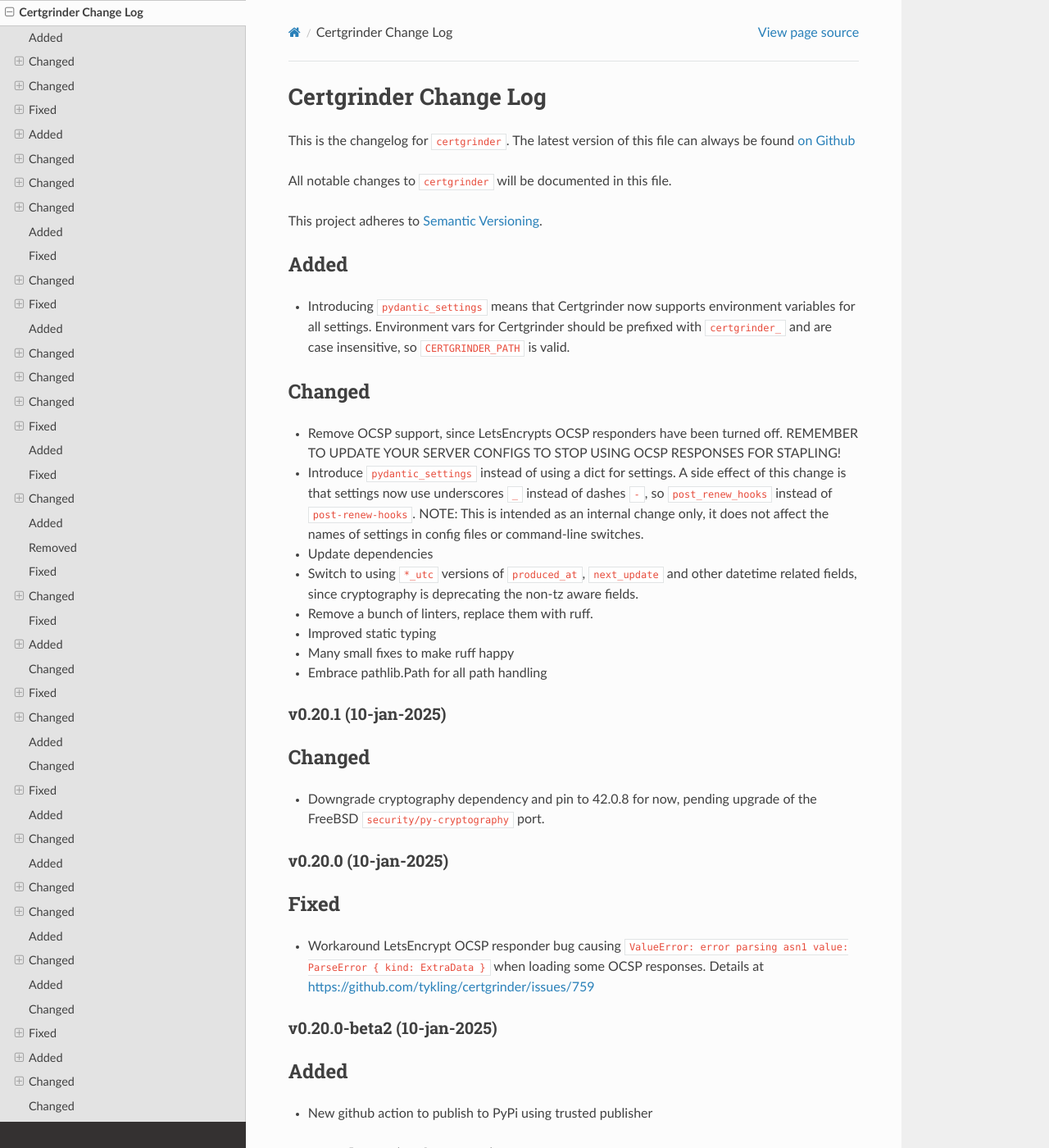
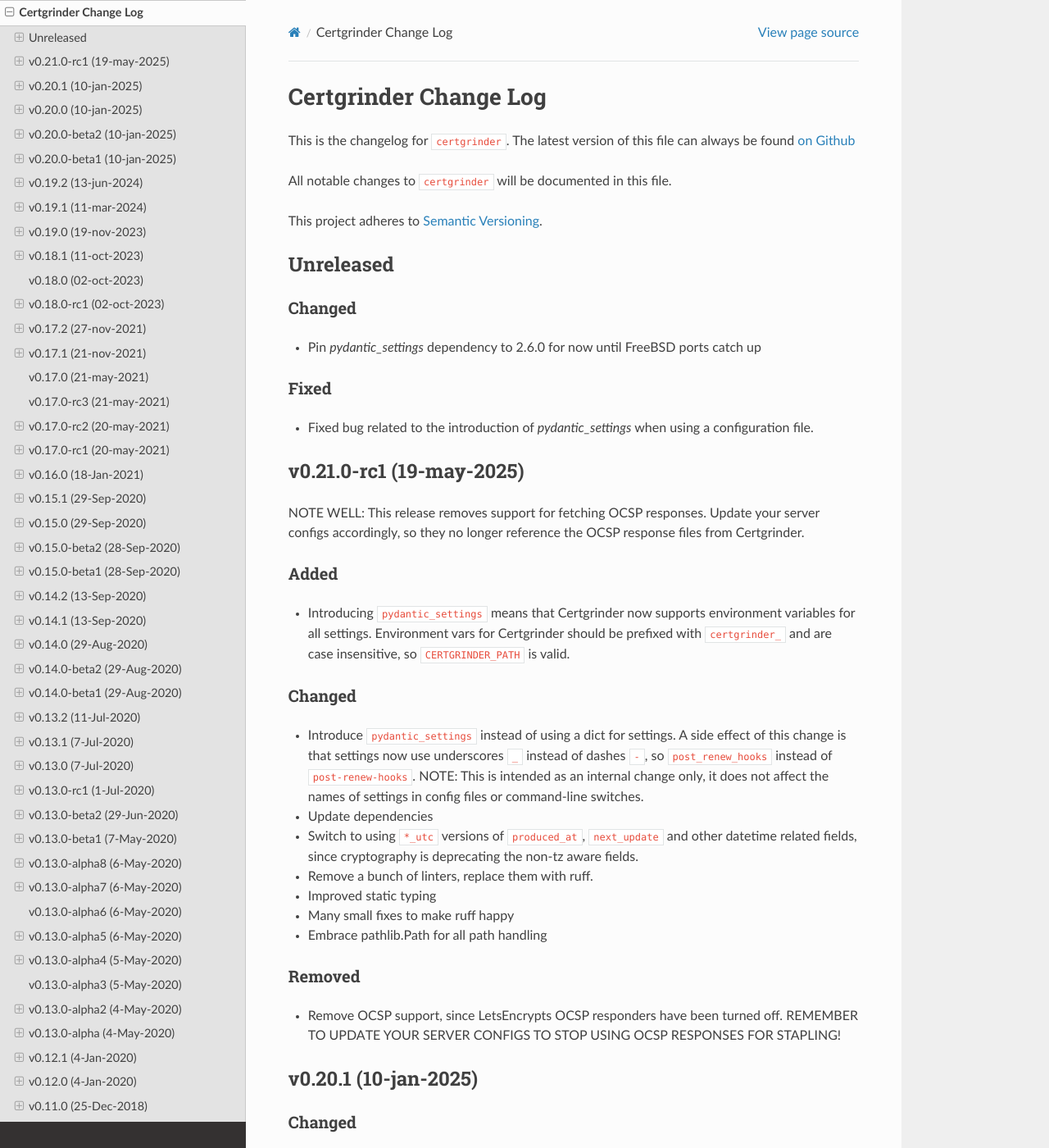
Before and after one commit to tykling/certgrinder, a Sphinx documentation site: the page built from docs/certgrinder-changelog.rst, in a window 1280 px wide and 1400 px high. Shown: the whole window at 82% size. Built offline with Sphinx 7.4.7 and the Read the Docs theme 3.1.0, drawn with Linux system fonts in a browser that asks for light colours.

Commit message:
remove config-file from args, update changelog

```diff
--- a/docs/certgrinder-changelog.rst
+++ b/docs/certgrinder-changelog.rst
@@ -9,13 +9,31 @@
 
 This project adheres to `Semantic Versioning <http://semver.org/>`__.
 
+
+Unreleased
+----------
+
+Changed
+~~~~~~~
+- Pin `pydantic_settings` dependency to 2.6.0 for now until FreeBSD ports catch up
+
+Fixed
+~~~~~
+- Fixed bug related to the introduction of `pydantic_settings` when using a configuration file.
+
+
+v0.21.0-rc1 (19-may-2025)
+---------------------
+
+NOTE WELL: This release removes support for fetching OCSP responses. Update your server configs accordingly, so they no longer reference the OCSP response files from Certgrinder.
+
+
 Added
 ~~~~~
 - Introducing ``pydantic_settings`` means that Certgrinder now supports environment variables for all settings. Environment vars for Certgrinder should be prefixed with ``certgrinder_`` and are case insensitive, so ``CERTGRINDER_PATH`` is valid.
 
 Changed
 ~~~~~~~
-- Remove OCSP support, since LetsEncrypts OCSP responders have been turned off. REMEMBER TO UPDATE YOUR SERVER CONFIGS TO STOP USING OCSP RESPONSES FOR STAPLING!
 - Introduce ``pydantic_settings`` instead of using a dict for settings. A side effect of this change is that settings now use underscores ``_`` instead of dashes ``-``, so ``post_renew_hooks`` instead of ``post-renew-hooks``. NOTE: This is intended as an internal change only, it does not affect the names of settings in config files or command-line switches.
 - Update dependencies
 - Switch to using ``*_utc`` versions of ``produced_at``, ``next_update`` and other datetime related fields, since cryptography is deprecating the non-tz aware fields.
@@ -23,6 +41,10 @@
 - Improved static typing
 - Many small fixes to make ruff happy
 - Embrace pathlib.Path for all path handling
+
+Removed
+~~~~~~~
+- Remove OCSP support, since LetsEncrypts OCSP responders have been turned off. REMEMBER TO UPDATE YOUR SERVER CONFIGS TO STOP USING OCSP RESPONSES FOR STAPLING!
 
 
 v0.20.1 (10-jan-2025)
--- a/docs/certgrinderd-changelog.rst
+++ b/docs/certgrinderd-changelog.rst
@@ -9,8 +9,21 @@
 
 This project adheres to `Semantic Versioning <http://semver.org/>`__.
 
+
 Unreleased
 ----------
+
+Changed
+~~~~~~~
+- Pin `pydantic_settings` dependency to 2.6.0 for now until FreeBSD ports catch up
+
+Fixed
+~~~~~
+- Fixed bug related to the introduction of `pydantic_settings` when using a configuration file.
+
+
+  v0.21.0-rc1 (19-may-2025)
+~~~~~~~~~~~~~~~~~~~~~~~~~
 
 Added
 ~~~~~
```
Also changed, not shown: 3 other files.
